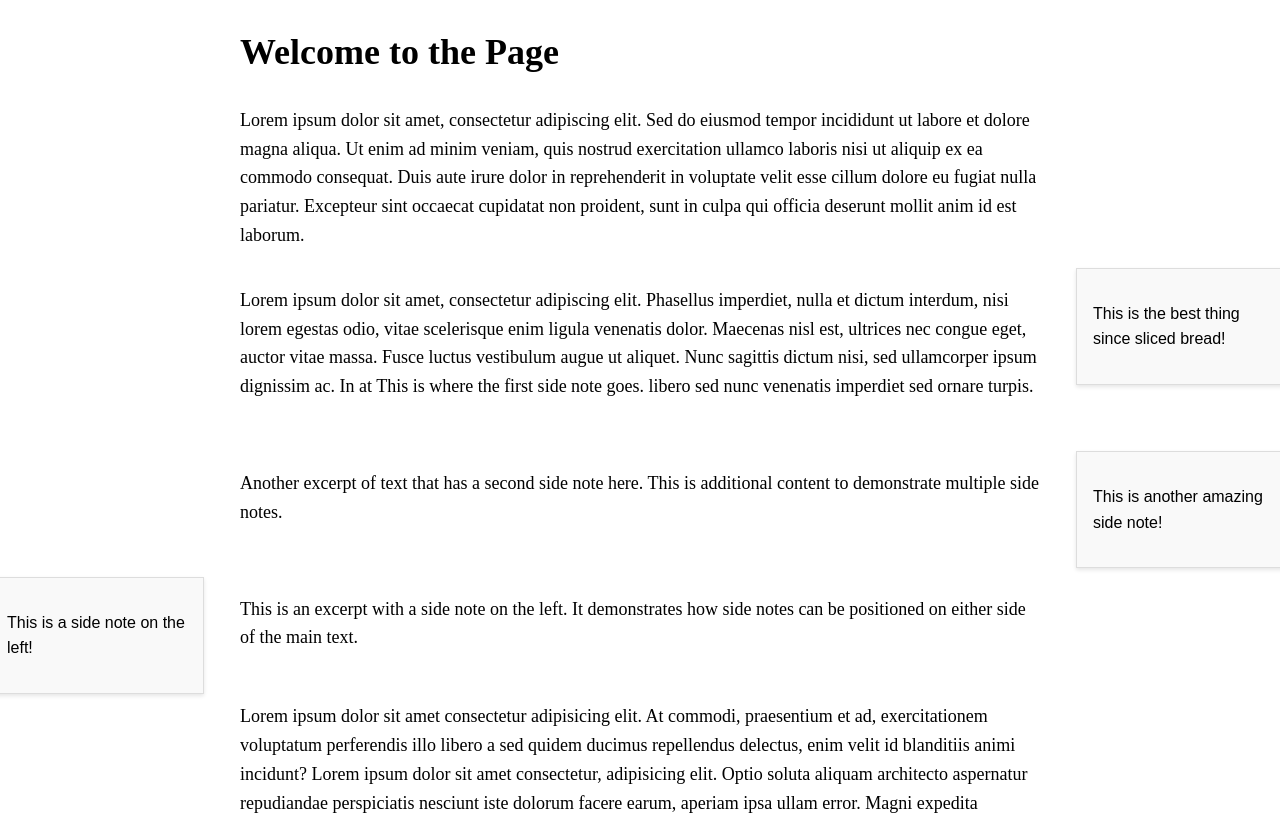
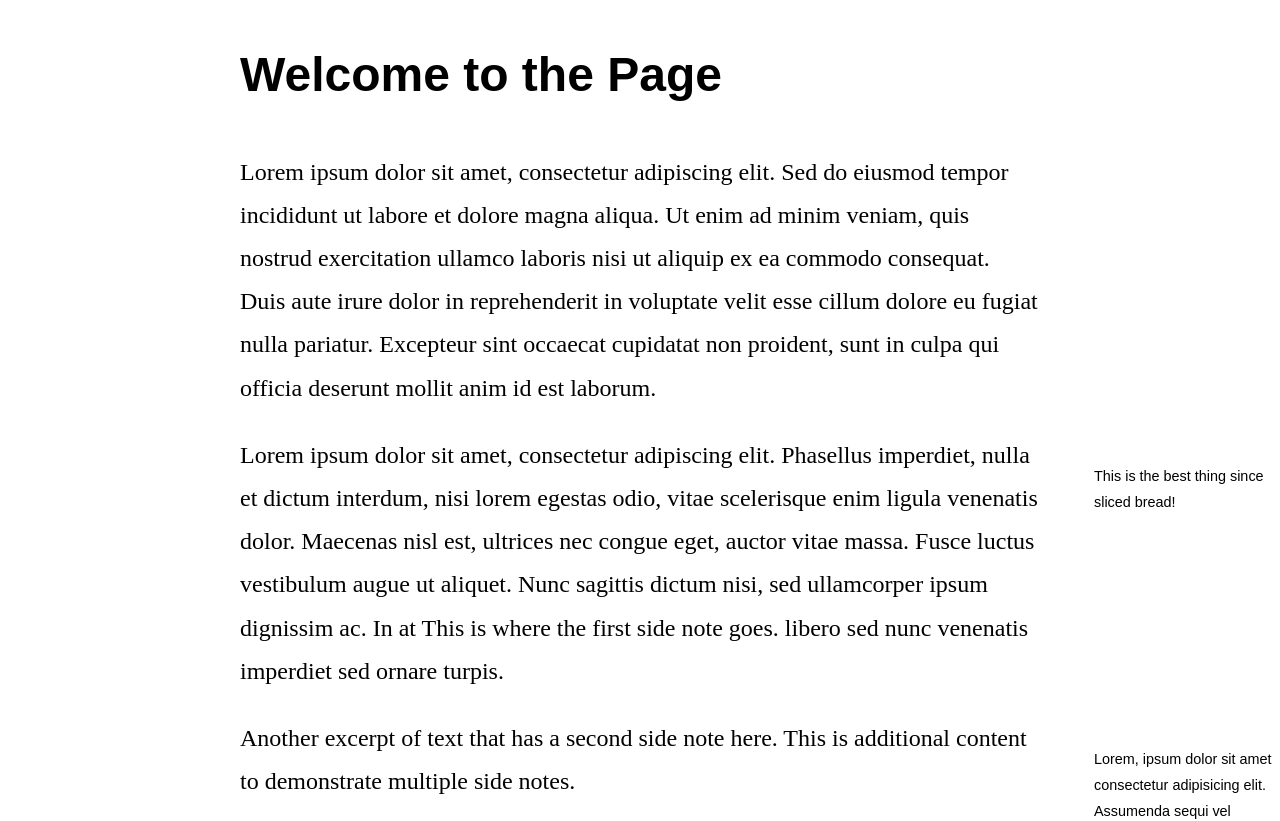
Before and after one commit to sagreenxyz/Notes, a SvelteKit app: page / in a window 1280 px wide. Shown: the top 821 px of the page. Built offline with nearby package versions, Linux system fonts and the light colour scheme.

Commit message:
waypoint

```diff
--- /dev/null
+++ b/src/routes/+layout.svelte
@@ -0,0 +1,35 @@
+<script>
+  export let className = ""; // Allow dynamic class names for the layout
+</script>
+
+<main class={className}>
+  <slot /> <!-- Render the child content -->
+</main>
+
+<style>
+  main.textbook {
+    max-width: 1000px; /* Wider layout for textbook pages */
+    padding: 2rem; /* Additional padding for textbook layout */
+    background-color: #f9f9f9; /* Light background for textbook pages */
+    border: 1px solid #ddd; /* Subtle border for textbook layout */
+  }
+
+  main.textbook .content-with-side-notes {
+    margin-top: 2rem; /* Adjust spacing for textbook layout */
+  }
+
+  main.textbook .side-note {
+    font-size: 0.85rem; /* Slightly smaller font for textbook side notes */
+    background-color: #fff; /* White background for side notes */
+    border: 1px solid #ccc; /* Add border to side notes */
+    box-shadow: 0 2px 4px rgba(0, 0, 0, 0.1); /* Add subtle shadow */
+  }
+
+  main.textbook .side-note.right {
+    right: -300px; /* Adjust spacing for textbook layout */
+  }
+
+  main.textbook .side-note.left {
+    left: -300px; /* Adjust spacing for textbook layout */
+  }
+</style>
--- a/src/routes/+page.svelte
+++ b/src/routes/+page.svelte
@@ -1,5 +1,5 @@
 <script>
-    // You can add any necessary JavaScript here if needed
+  export let className = "textbook"; // Set the default class for this page
 </script>
 
 <main>
@@ -22,7 +22,7 @@
         Another excerpt of text that has a <span class="side-note-anchor">second side note here.</span> This is additional content to demonstrate multiple side notes.
       </p>
       <aside class="side-note right">
-          <p>This is another amazing side note!</p>
+        <p>Lorem, ipsum dolor sit amet consectetur adipisicing elit. Assumenda sequi vel veritatis voluptas, distinctio eos modi harum deserunt id velit, laboriosam porro eaque libero repellat deleniti! Deserunt laborum in odio.</p>
       </aside>
     </div>
     <div class="excerpt-with-side-note">
@@ -30,7 +30,7 @@
         This is an excerpt with a <span class="side-note-anchor">side note on the left.</span> It demonstrates how side notes can be positioned on either side of the main text.
       </p>
       <aside class="side-note left">
-          <p>This is a side note on the left!</p>
+        <p>Lorem ipsum dolor sit amet consectetur adipisicing elit. Iure exercitationem repudiandae fugit? Possimus, facilis quas? Quibusdam magnam nisi reprehenderit tempore quaerat impedit, veniam atque hic sapiente qui error vero rem.</p>
       </aside>
     </div>
     <div>
@@ -52,8 +52,8 @@
     margin: 0 auto;
     padding: 0 1rem;
     position: relative;
-    font-size: 1.125rem; /* Increased font size for better readability */
-    line-height: 1.6; /* Adjusted line height for improved spacing */
+    font-size: 1.5rem; /* Increased font size for better readability */
+    line-height: 1.8; /* Adjusted line height for improved spacing */
   }
 
   .content-with-side-notes {
@@ -61,10 +61,13 @@
   }
 
   .excerpt-with-side-note {
-    display: flex;
-    align-items: flex-start;
+    display: block; /* Revert to block layout for natural text flow */
     position: relative;
-    margin-bottom: 2rem; /* Add spacing between excerpts */
+    margin-bottom: 1rem; /* Reduced spacing between excerpts */
+  }
+
+  .excerpt-with-side-note p {
+    margin-bottom: 0; /* Remove bottom margin from paragraphs inside excerpts */
   }
 
   .side-note-anchor {
@@ -72,14 +75,14 @@
   }
 
   .side-note {
-    position: absolute;
+    position: absolute; /* Use absolute positioning for side notes */
     top: 0;
     width: 180px; /* Adjust width as needed */
-    background-color: #f9f9f9;
-    border: 1px solid #ddd;
+    background-color: transparent; /* Match the main page background */
+    border: none; /* Remove the border */
     padding: 1rem;
-    box-shadow: 0 2px 4px rgba(0, 0, 0, 0.1);
-    font-size: 1rem; /* Set side note text size to 1rem */
+    box-shadow: none; /* Remove the shadow */
+    font-size: 0.9rem; /* Set side note text size to 1rem */
     font-family: Arial, sans-serif; /* Set side note text to use a sans-serif font */
   }
 
@@ -90,4 +93,12 @@
   .side-note.left {
     left: -250px; /* Adjust as needed for spacing */
   }
+
+  h1, h2, h3, h4, h5, h6 {
+    font-family: Arial, sans-serif; /* Set headings to use a sans-serif font */
+  }
+
+  div {
+    margin-bottom: 1.5rem; /* Increased spacing between div elements */
+  }
 </style>
```
Lines whose indentation alone changed are shown as unchanged.
